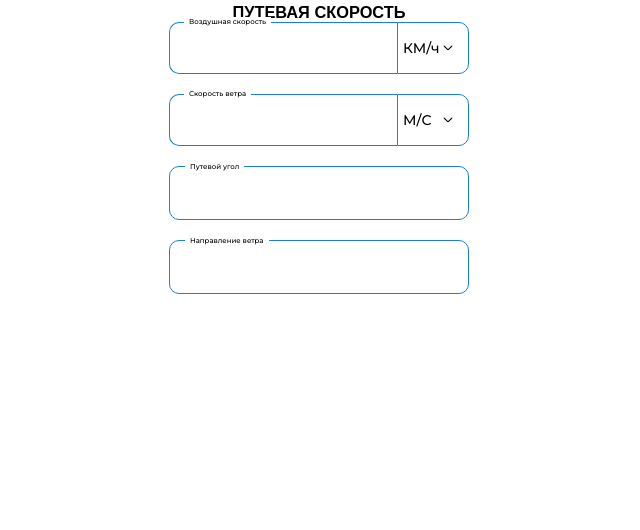
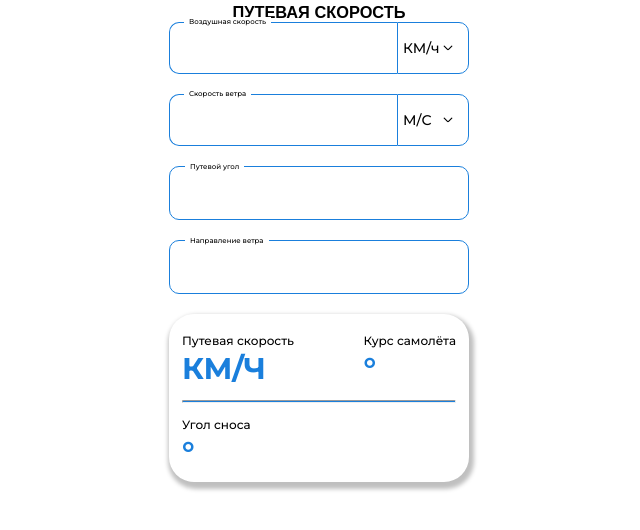
Before and after one commit to alibaysarov/navCalc, a React (Create React App) app in the folder nav-calc/: page / in a window 1280 px wide. Shown: the top 530 px of the page, without its empty margins (321-961 px from the left). Built offline with nearby package versions, Linux system fonts and the light colour scheme.

Commit message:
Добавлен блок с вывод результата

```diff
--- a/nav-calc/src/App.jsx
+++ b/nav-calc/src/App.jsx
@@ -5,6 +5,7 @@ import Input from './components/Input';
 import SelectInput from "./components/SelectInput";
 import Content from "./components/Content";
 import Container from './components/Container';
+import Result from "./components/Result";
 
 function App() {
   const [airspeedInput,setAirSpeedInput]=React.useState({value:'',measure:'kmh'});
@@ -19,7 +20,7 @@ function App() {
   const windDir=Number(windDirection.trim());
 
   const res=groundSpeed(airSpd,windSpd,magnetCourse,windDir)
-
+  console.log(res)
 
 
 
@@ -78,9 +79,7 @@ function App() {
             <Input label="Путевой угол" maxLength={3} value={course} setValue={setCourse}/>
             <Input label="Направление ветра" maxLength={3} value={windDirection} setValue={setWindDirection}/>
         </Content>
-          <h2>{res.driftAngle}</h2>
-          <h2>{res.groundSpeed}</h2>
-          <h2>{res.heading}</h2>
+        <Result {...res} />
     </Container>
    </>
   );
--- a/nav-calc/src/aeroNavLogic.js
+++ b/nav-calc/src/aeroNavLogic.js
@@ -43,7 +43,7 @@ export const groundSpeed=(airSpd,windSpd,magnHdg,windDir)=>{
     console.log(res)
     const {driftAngle,driftAngleCos,courseWindAgleCos}=res;
     const navData={
-        groundSpeed:(airSpd*driftAngleCos+windSpd*courseWindAgleCos).toFixed(1),
+        groundSpeed:Math.round(airSpd*driftAngleCos+windSpd*courseWindAgleCos),
         driftAngle,
         heading:parseInt(magnHdg-driftAngle)
     }
--- /dev/null
+++ b/nav-calc/src/components/Result/index.jsx
@@ -0,0 +1,28 @@
+import React from 'react';
+import cl from './index.module.scss'
+const Result = (props) => {
+    return (
+        <div className={cl.container}>
+
+            <div className={cl.items}>
+            <div className={cl.item}>
+                <span>Путевая скорость</span>
+                <strong>{props.groundSpeed} КМ/Ч</strong>
+            </div>
+            <div className={cl.item}>
+                <span>Курс самолёта</span>
+                <strong>{props.heading}°</strong>
+            </div>
+            </div>
+            <hr />
+            <div className={cl.items}>
+                <div className={cl.item}>
+                    <span>Угол сноса</span>
+                    <strong>{props.driftAngle}°</strong>
+                </div>
+            </div>
+        </div>
+    );
+};
+
+export default Result;
--- /dev/null
+++ b/nav-calc/src/components/Result/index.module.scss
@@ -0,0 +1,48 @@
+.container{
+    width: 100%;
+    background: #FFFFFF;
+box-shadow: 2px 4px 4px 3px rgba(0, 0, 0, 0.25);
+border-radius: 25px;
+padding: 20px 13px 13px;
+.items{
+    display: flex;
+    justify-content: space-between;
+    .item{
+        display: flex;
+        flex-direction: column;
+        width: fit-content;
+        span{
+            font-family: 'Montserrat';
+            font-style: normal;
+            font-weight: 500;
+            font-size: 12px;
+            line-height: 14px;
+            /* or 117% */
+
+
+            color: #000000;
+            display: block;
+            margin-bottom: 5px;
+
+        }
+        strong{
+            font-family: 'Montserrat';
+            font-style: normal;
+            font-weight: 700;
+            font-size: 30px;
+            line-height: 32px;
+            /* or 105% */
+
+
+            color: #1A7FDC;
+
+        }
+    }
+}
+hr{
+    height: 3px;
+    border-radius:5px;
+    background-color: #1A7FDC;
+    margin: 15px 0px;
+}
+}
```
